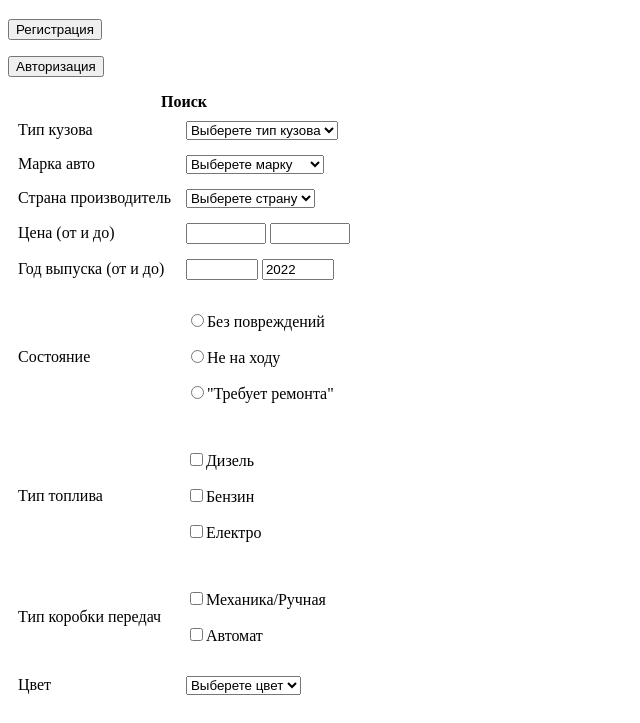
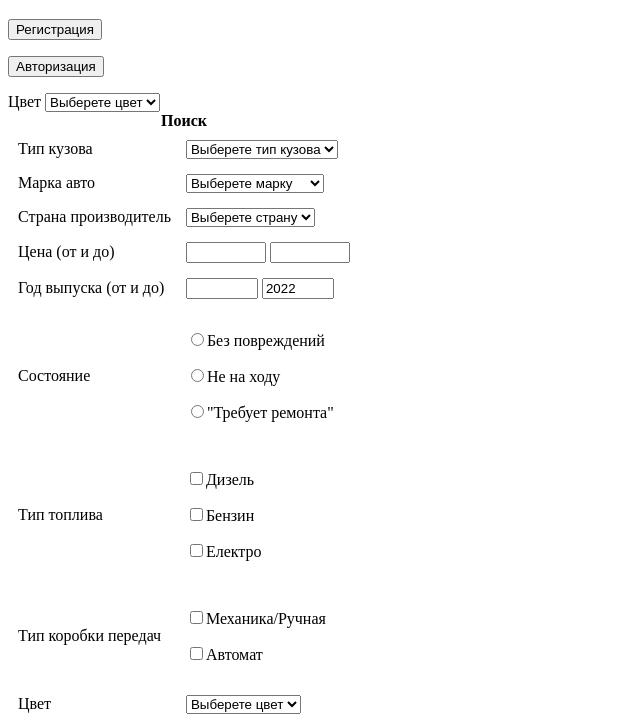
Before and after one commit to MaximProkopen/HillelHomeworks, a plain HTML site: page DZ3/pages/search.html in a window 1280 px wide. Shown: the part 61-784 px from the top of the page, without its empty margins (0-640 px from the left). Drawn offline with Linux system fonts and the light colour scheme.

Commit message:
changed one color

```diff
--- a/DZ3/pages/search.html
+++ b/DZ3/pages/search.html
@@ -24,6 +24,19 @@
         <table border="0" cellspacing="5" cellpadding="5">
 
             <caption><strong>Поиск</strong></caption>
+
+        <div><label>Цвет</label>
+            <select>
+                <option selected disabled>Выберете цвет</option>
+                <option value="c2">Красный</option>
+                <option value="c3">Синий</option>
+                <option value="c4">Черный</option>
+                <option value="c5">Белый</option>
+                <option value="c6">Желтый</option>
+                <option value="c7">Orange</option>
+            </select>
+        </div>
+
 
             <tr>
                 <td><label>Тип кузова</label></td>
```
